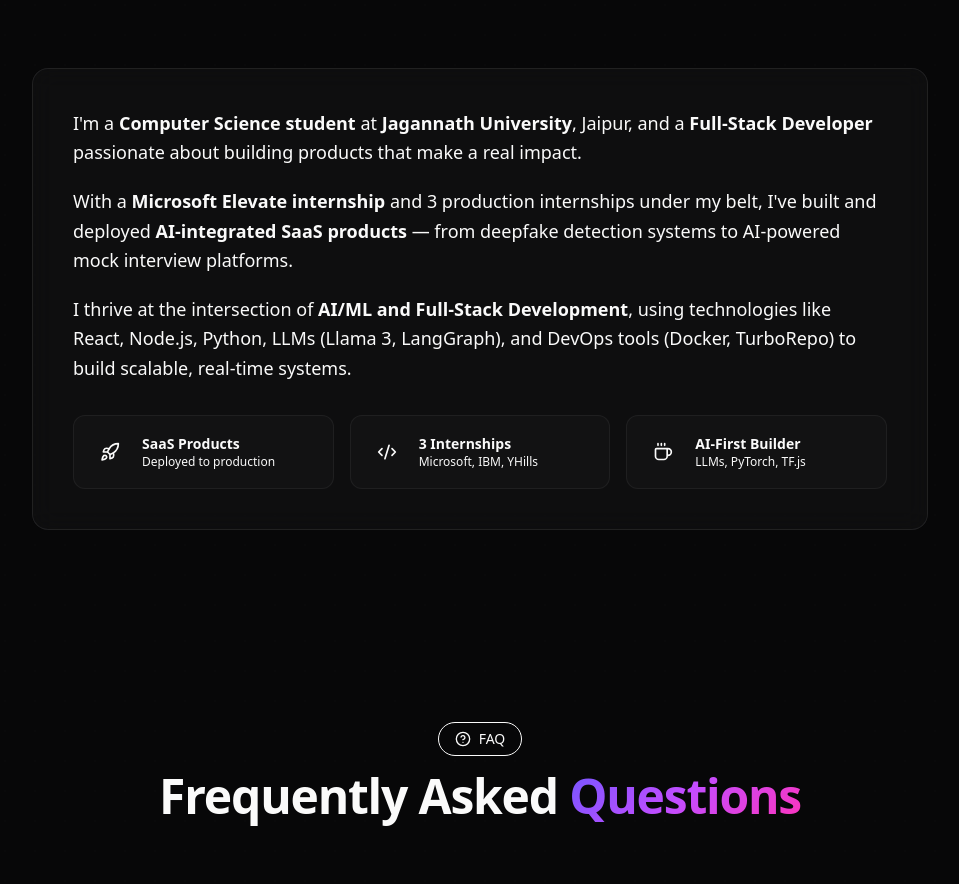
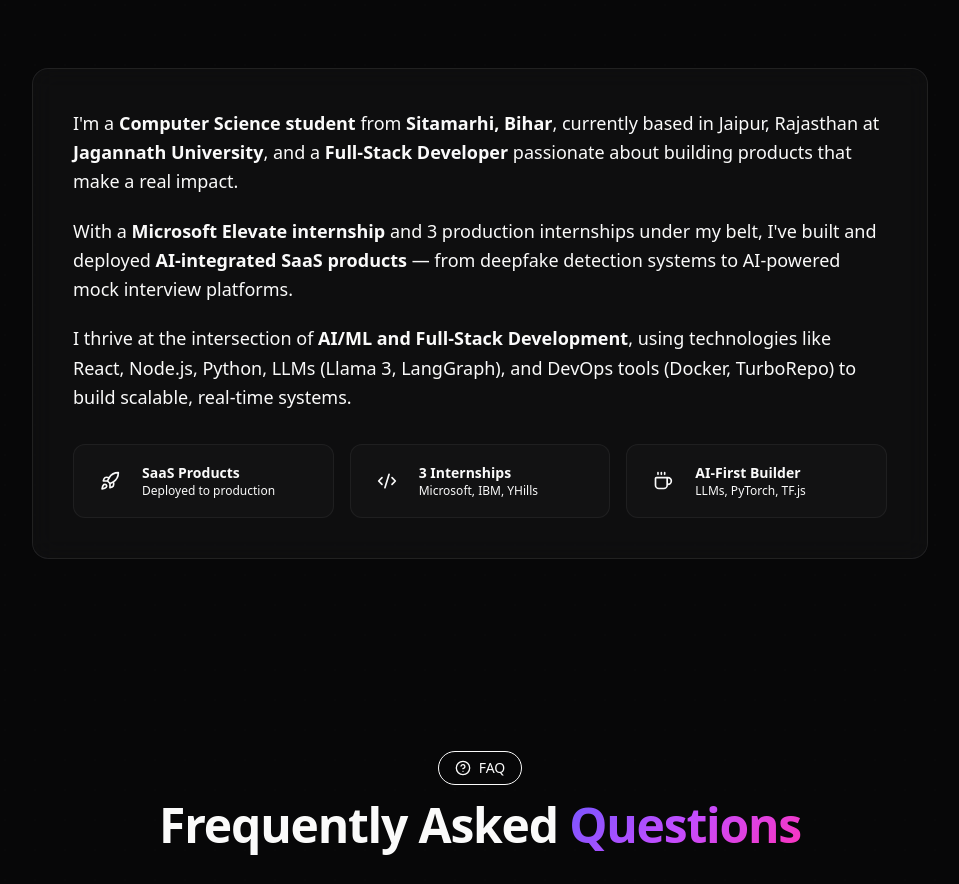
Before and after one commit to theunstopabble/gautam_portfolio, a Next.js app: page / in a window 1280 px wide. Shown: the part 6353-7237 px from the top of the page, without its empty margins (160-1119 px from the left). Built offline with nearby package versions, Linux system fonts and the light colour scheme.

Commit message:
feat: add dual address (origin: Sitamarhi, Bihar | current: Jaipur, Rajasthan) to JSON-LD, llms, metadata, and About section for AEO/GEO/LLMO/SEO

```diff
--- a/src/app/layout.tsx
+++ b/src/app/layout.tsx
@@ -11,7 +11,7 @@ export const metadata: Metadata = {
   title:
     "Gautam Kumar | Full-Stack Developer | Solo-shipped SaaS products | AI integration — Portfolio",
   description:
-    "Full-Stack Developer · Solo-shipped SaaS Products · Microsoft Elevate Intern. Creator of InterviewMinds, SwadKart, Satark AI & TexFolio — React, Node, Python & LLMs.",
+    "Full-Stack Developer from Sitamarhi, Bihar, based in Jaipur — solo-shipped SaaS products, Microsoft Elevate Intern. Creator of InterviewMinds, SwadKart, Satark AI & TexFolio.",
   keywords: [
     "Gautam Kumar",
     "Gautam Kumar developer",
@@ -37,6 +37,12 @@ export const metadata: Metadata = {
     "TexFolio",
     "InterviewMinds",
     "SwadKart",
+    "Sitamarhi",
+    "Bihar",
+    "Sitamarhi Bihar developer",
+    "Bihar developer",
+    "Sitamarhi coder",
+    "from Sitamarhi",
   ],
   authors: [{ name: "Gautam Kumar", url: "https://gautam-kr.vercel.app" }],
   creator: "Gautam Kumar",
@@ -49,7 +55,7 @@ export const metadata: Metadata = {
     title:
       "Gautam Kumar | Full-Stack Developer | Solo-shipped SaaS products | AI integration",
     description:
-      "Full-Stack Developer · Solo-shipped SaaS Products · Microsoft Elevate Intern. Creator of InterviewMinds, SwadKart, Satark AI & TexFolio — React, Node, Python & LLMs.",
+      "Full-Stack Developer from Sitamarhi, Bihar, based in Jaipur — solo-shipped SaaS products, Microsoft Elevate Intern. Creator of InterviewMinds, SwadKart, Satark AI & TexFolio.",
     type: "website",
     locale: "en_US",
     url: "https://gautam-kr.vercel.app",
@@ -68,7 +74,7 @@ export const metadata: Metadata = {
     title:
       "Gautam Kumar | Full-Stack Developer | Solo-shipped SaaS products | AI integration",
     description:
-      "Full-Stack Developer · Solo-shipped SaaS Products · Microsoft Elevate Intern. Creator of InterviewMinds, SwadKart, Satark AI & TexFolio — React, Node, Python & LLMs.",
+      "Full-Stack Developer from Sitamarhi, Bihar, based in Jaipur — solo-shipped SaaS products, Microsoft Elevate Intern.",
     creator: "@_unstopabble",
   },
   robots: {
@@ -107,7 +113,7 @@ export default function RootLayout({
                   name: "Who is Gautam Kumar?",
                   acceptedAnswer: {
                     "@type": "Answer",
-                    text: "Gautam Kumar is a Full-Stack Developer who has solo-shipped production SaaS applications with AI integration, based in Jaipur, India. He is a student at Jagannath University and a Microsoft Elevate Intern. He specializes in building production-grade SaaS products with React, Node.js, TypeScript, Python, and LLM integration.",
+                    text: "Gautam Kumar is a Full-Stack Developer from Sitamarhi, Bihar, currently based in Jaipur, Rajasthan. He has solo-shipped production SaaS applications with AI integration. He is a student at Jagannath University, Jaipur and a Microsoft Elevate Intern. He specializes in building production-grade SaaS products with React, Node.js, TypeScript, Python, and LLM integration.",
                   },
                 },
                 {
@@ -213,7 +219,7 @@ export default function RootLayout({
               "@type": "LocalBusiness",
               name: "Gautam Kumar",
               description:
-                "Full-Stack Developer who has solo-shipped SaaS products with AI integration.",
+                "Full-Stack Developer from Sitamarhi, Bihar, based in Jaipur — solo-shipped SaaS products with AI integration.",
               url: "https://gautam-kr.vercel.app",
               email: "gautamkumar43421@gmail.com",
               telephone: "+91-6207793196",
@@ -245,12 +251,28 @@ export default function RootLayout({
                   url: "https://gautam-kr.vercel.app",
                   jobTitle: "Full-Stack Developer",
                   description:
-                    "Full-Stack Developer who has solo-shipped production SaaS applications with AI integration. Creator of InterviewMinds, SwadKart, Satark-AI, and TexFolio. Microsoft Elevate × AICTE Intern. B.Tech Computer Science student at Jagannath University, Jaipur (2023–2027).",
+                    "Full-Stack Developer from Sitamarhi, Bihar, currently based in Jaipur, Rajasthan. Solo-shipped production SaaS applications with AI integration. Creator of InterviewMinds, SwadKart, Satark-AI, and TexFolio. Microsoft Elevate × AICTE Intern. B.Tech Computer Science student at Jagannath University, Jaipur (2023–2027).",
                   email: "gautamkumar43421@gmail.com",
                   image: "https://gautam-kr.vercel.app/profile.webp",
                   alumniOf: {
                     "@type": "EducationalOrganization",
                     name: "Jagannath University, Jaipur",
+                  },
+                  birthPlace: {
+                    "@type": "Place",
+                    name: "Sitamarhi, Bihar, India",
+                    address: {
+                      "@type": "PostalAddress",
+                      addressLocality: "Sitamarhi",
+                      addressRegion: "Bihar",
+                      addressCountry: "IN",
+                    },
+                  },
+                  address: {
+                    "@type": "PostalAddress",
+                    addressLocality: "Jaipur",
+                    addressRegion: "Rajasthan",
+                    addressCountry: "IN",
                   },
                   sameAs: [
                     "https://github.com/theunstopabble",
@@ -352,6 +374,8 @@ export default function RootLayout({
         <meta itemProp="name" content="Gautam Kumar" />
         <meta itemProp="url" content="https://gautam-kr.vercel.app" />
         <meta itemProp="jobTitle" content="Full-Stack Developer" />
+        <meta itemProp="birthPlace" content="Sitamarhi, Bihar, India" />
+        <meta itemProp="address" content="Jaipur, Rajasthan, India" />
         <Navbar />
         {children}
         <AnalyticsProvider />
--- a/src/components/home/About.tsx
+++ b/src/components/home/About.tsx
@@ -64,7 +64,11 @@ export function About() {
                 <span className="font-semibold text-foreground">
                   Computer Science student
                 </span>{" "}
-                at{" "}
+                from{" "}
+                <span className="font-semibold text-foreground">
+                  Sitamarhi, Bihar
+                </span>
+                , currently based in Jaipur, Rajasthan at{" "}
                 <a
                   href="https://www.jagannathuniversity.org/"
                   target="_blank"
@@ -73,7 +77,7 @@ export function About() {
                 >
                   Jagannath University
                 </a>
-                , Jaipur, and a{" "}
+                , and a{" "}
                 <span className="font-semibold text-foreground">
                   Full-Stack Developer
                 </span>{" "}
```
Also changed, not shown: public/llms-full.txt, public/llms.txt.
